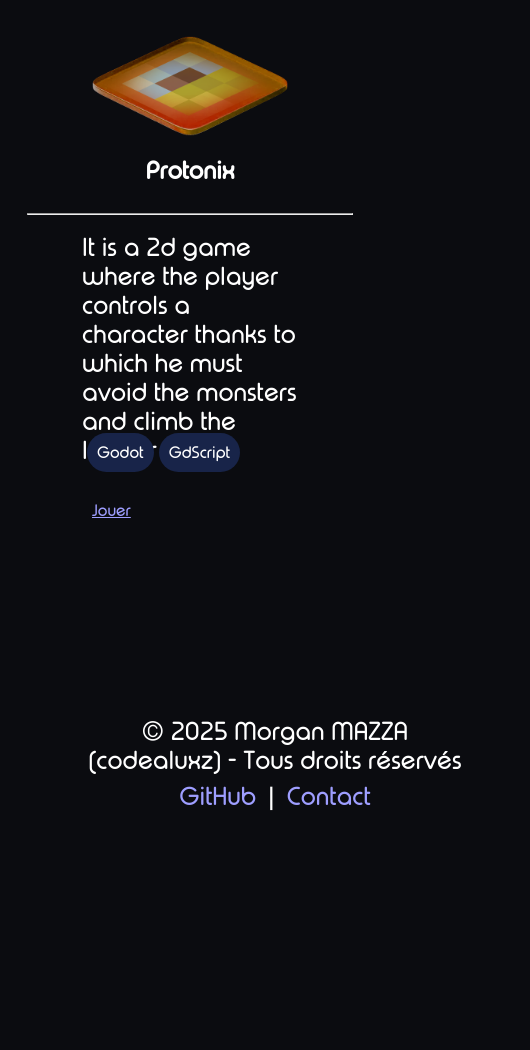
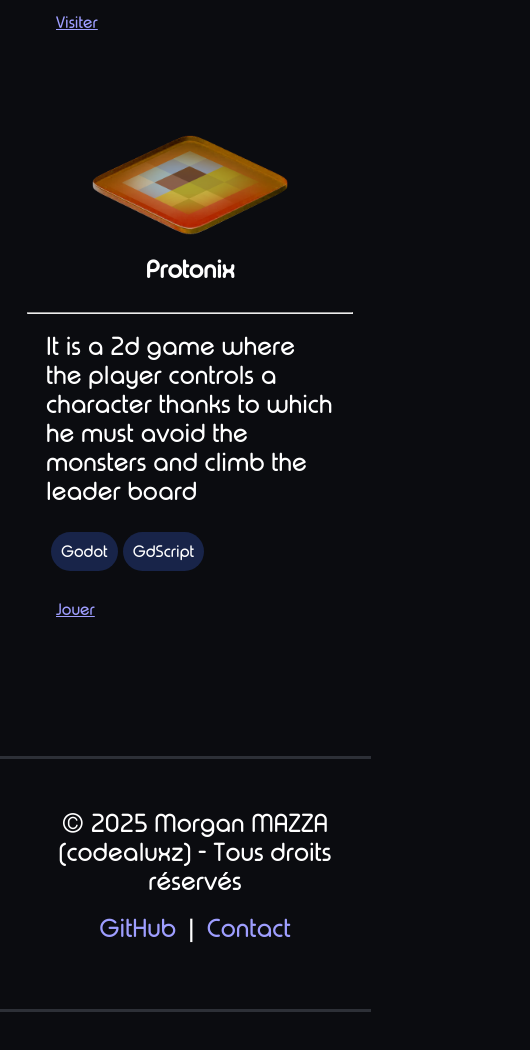
Before and after one commit to Codealuxz/Portfolio, a plain HTML site: page index.html in a window 390 px wide. Shown: the part 3204-4254 px from the top of the page, 530 px wide, since content can reach past the window. Drawn offline with Linux system fonts and the light colour scheme; a script that the page names is missing.

Commit message:
Ajustement des styles CSS : ajout d'une nouvelle variable de hauteur, modification des styles du pied de page et ajustement de la largeur de la section de contenu

```diff
--- a/styles.css
+++ b/styles.css
@@ -1663,6 +1663,7 @@ html {
 @media screen and (max-width: 725px) {
   :root {
     --first-height: 700px;
+    --four-height: 250px;
   }
 
   .container {
@@ -1673,18 +1674,24 @@ html {
     display: none;
   }
 
-  .outlinegen {
-    display: none;
-  }
-
   .firstout {
     display: none;
   }
 
+  .content-wrap {
+    width: 80%;
+    height: 550px;
+  }
+
   footer {
     border: none !important;
-    width: 100%;
-    margin: initial !important;
+    width: 90%;
+    bottom: calc(-1 * (var(--second-height) + var(--first-height) + var(--third-height) - 100vh + 80px));
+    margin: 0 !important;
+    padding: 0 !important;
+    padding-left: 5% !important;
+    border-top: var(--outline-color) solid !important;
+    border-bottom: var(--outline-color) solid !important;
   }
 
   .nav-bar {
@@ -1782,6 +1789,12 @@ html {
     width: 100%;
 
   }
+
+  footer p {
+    margin-top: 50px;
+    height: 50px !important;
+  }
+
 }
 
 footer p {
```
